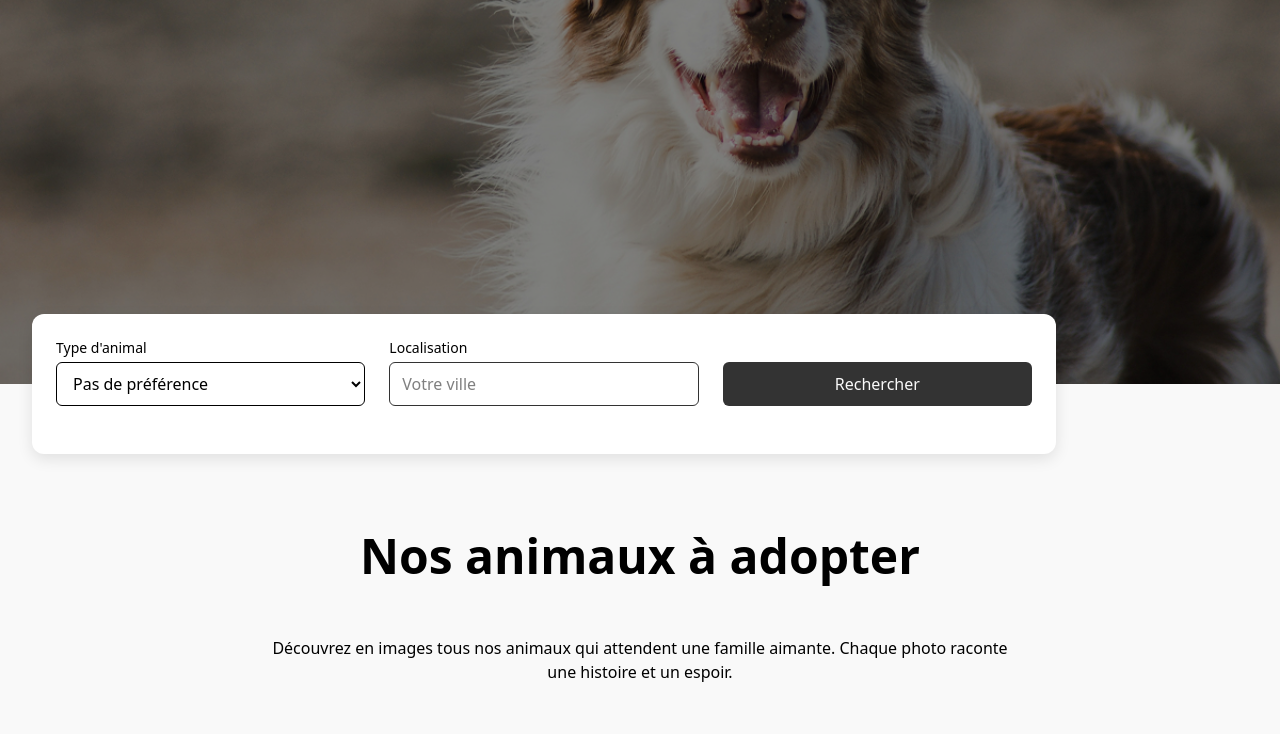
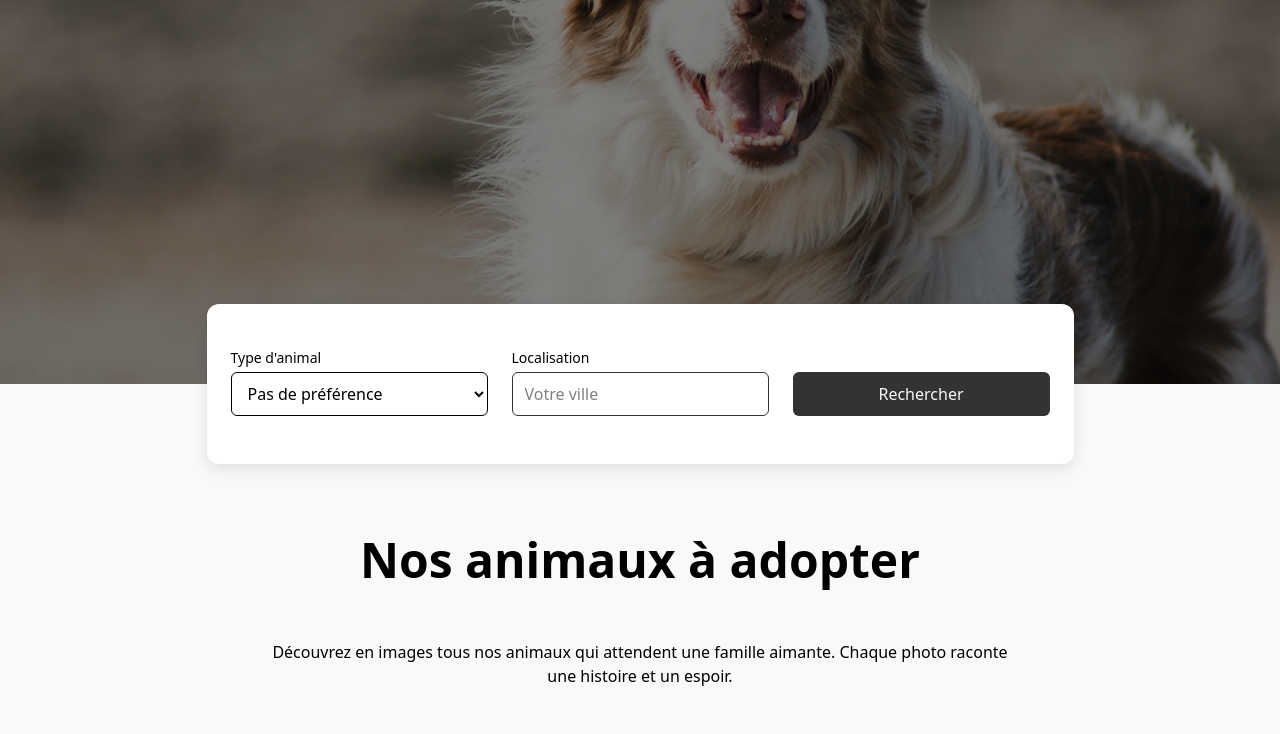
Before and after one commit to LucieSng/petadopte, a React (Vite) app: page / in a window 1280 px wide. Shown: the part 480-1214 px from the top of the page. Built offline with nearby package versions, Linux system fonts and the light colour scheme.

Commit message:
fix : Tailwind Search

```diff
--- a/src/components/ImageGallery.tsx
+++ b/src/components/ImageGallery.tsx
@@ -28,7 +28,7 @@ export default function ImageGallery() {
       <div id="text" className="text-center">
         <h1
           style={{ fontFamily: "var(--font-family-heading)" }}
-          className="p-4 text-5xl font-semibold"
+          className="p-4 pt-20 text-5xl font-semibold md:pt-5"
         >
           {" "}
           Nos animaux à adopter
--- a/src/components/Search.tsx
+++ b/src/components/Search.tsx
@@ -44,14 +44,14 @@ export default function Search({ showReset = false }: SearchProps) {
   const hasActiveFilters = searchParams.get("type") || searchParams.get("city");
 
   return (
-    <div className="w-full px-4">
-      <div className="w-full max-w-5xl">
+    <div>
+      <div className="m-3">
         <form
           onSubmit={handleSubmit}
-          className="w-full bg-white rounded-xl shadow-lg p-6 gap-4 grid grid-cols-3 md:items-end md:gap-6"
+          className="w-full bg-white rounded-xl shadow-lg p-6 gap-4  md:grid grid-cols-3 md:items-end md:gap-6"
         >
           {/* Type d'animal */}
-          <div className="flex flex-col flex-1">
+          <div className="mt-5 flex flex-col flex-1">
             <label className="text-sm font-medium mb-1">Type d'animal</label>
             <select
               aria-label="type"
@@ -69,7 +69,7 @@ export default function Search({ showReset = false }: SearchProps) {
           </div>
 
           {/* Localisation */}
-          <div className="flex flex-col flex-1">
+          <div className="mt-5 flex flex-col flex-1">
             <label className="text-sm font-medium mb-1">Localisation</label>
             <input
               name="city"
@@ -83,7 +83,7 @@ export default function Search({ showReset = false }: SearchProps) {
           {/* Bouton Rechercher */}
           <button
             type="submit"
-            className="h-11 px-8 rounded-md bg-[var(--dark-color)] text-[var(--light-color)] font-medium hover:bg-[var(--dark-color)] transition-colors"
+            className="mt-10 h-11 px-8 rounded-md bg-[var(--dark-color)] text-[var(--light-color)] font-medium hover:bg-[var(--dark-color)] transition-colors"
           >
             Rechercher
           </button>
```
